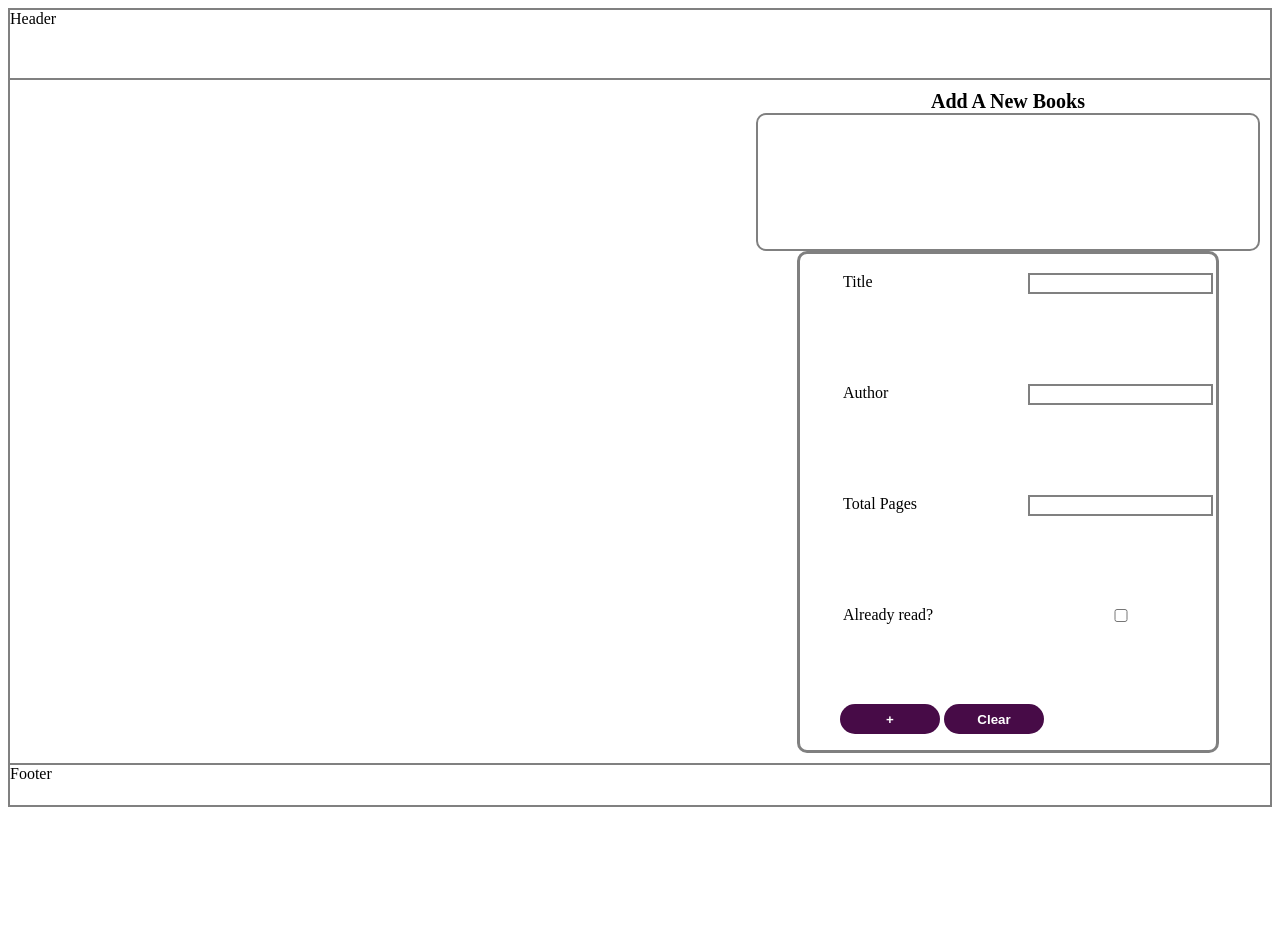
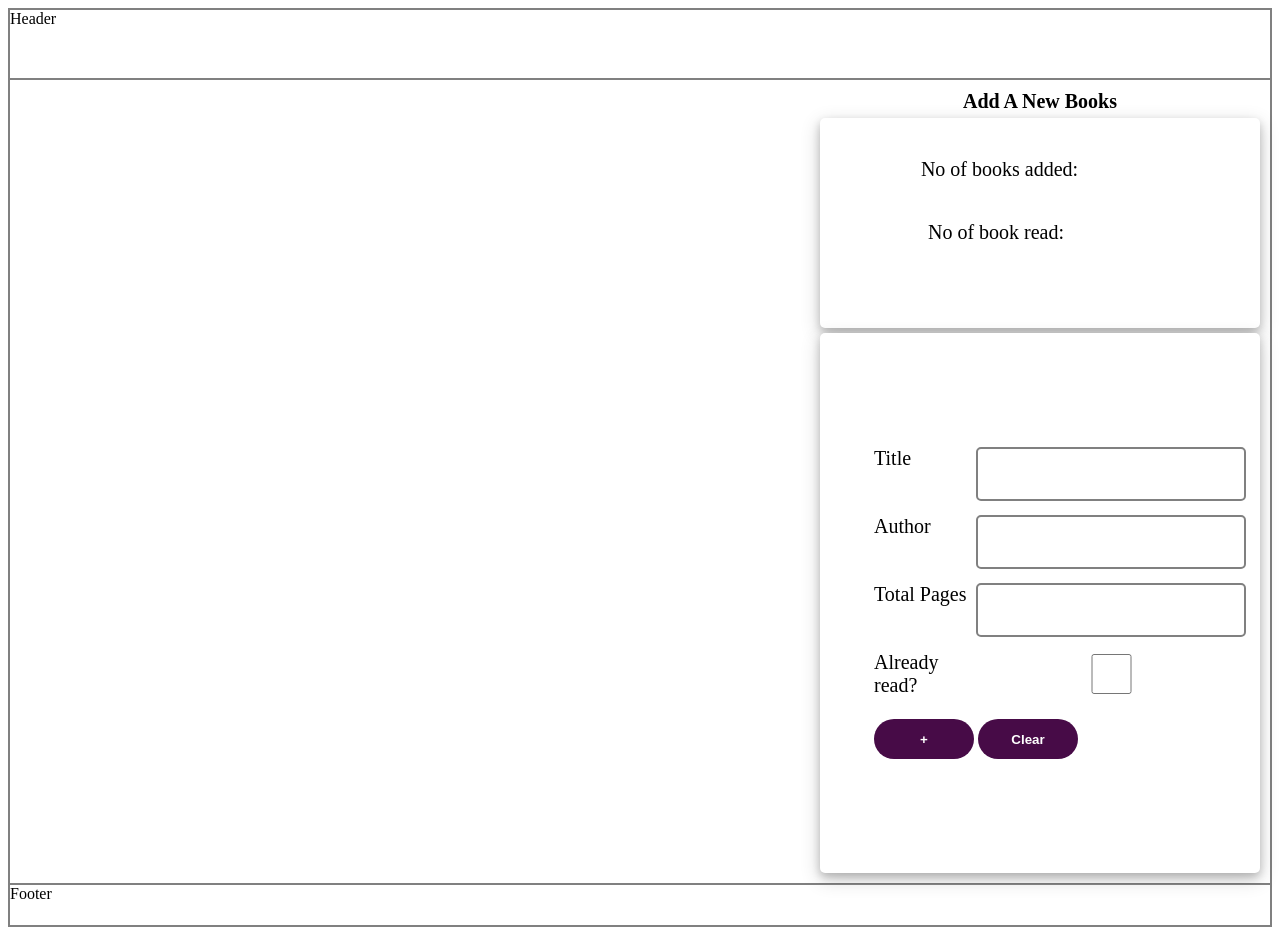
Before and after one commit to maxi-nebula/Project_Library, a plain HTML site: page index.html in a window 1280 px wide. Before the commit the page ends 815 px from the top, so only its background shows below. Drawn offline with Linux system fonts and the light colour scheme.

Commit message:
working on counter value and form styling

```diff
--- a/index.html
+++ b/index.html
@@ -18,11 +18,20 @@
         </div>
         <div class="add_book_area">
           <span>Add A New Books</span>
-          <div class="book_counter"></div>
+          <div class="book_counter">
+            <div>
+              <p>No of books added:</p>
+              <p id="bookcounter"></p>
+            </div>
+            <div>
+              <p>No of book read:</p>
+              <p id="booksread"></p>
+            </div>
+          </div>
 
-          <div class="form_container">
+          <div>
             <form action="post">
-              <div class="form_contents">
+              <div class="form-container">
                 <ul>
                   <li>
                     <label for="book_title">Title</label>
--- a/script.js
+++ b/script.js
@@ -19,6 +19,7 @@ function addNewBook(title, author, pages, alreadyRead) {
 //adding a card on button click and also getting the values from the UI and sending it to the constructor
 plusButton.addEventListener("click", (event) => {
   counter = counter + 1;
+  let bookCounterValue = 0;
 
   event.preventDefault();
 
@@ -35,11 +36,13 @@ plusButton.addEventListener("click", (event) => {
   myLibrary.push(newBook);
   addCard(myLibrary, counter, aRead);
   clearForm(inputValues);
+  bookCounter(bookCounterValue);
 });
 
 //add card function, this is the main function of the project
 addCard = (mL, cV, aR) => {
   /*mapping each field of the object into seperate array like title array,auhtors array,pages array and read status array*/
+  let readCount = 0;
   let titles = mL.map((L) => L.title);
   let authors = mL.map((L) => L.author);
   let pages = mL.map((L) => L.pages);
@@ -94,17 +97,20 @@ addCard = (mL, cV, aR) => {
   const rsDet = document.getElementById(`rstatus${cV}`);
   const bcId = document.getElementById(`bc_${cV}`);
   rButton.setAttribute("class", "rbutton");
-  removeCard(rButton, bookID);
+  removeCard(rButton, bookID, bookCounter);
   switchStatus(rsDet, bcId, aR);
 };
 
 /*removing button function */
 
-removeCard = (rB, bID) => {
+removeCard = (rB, bID, V) => {
   rB.addEventListener("click", () => {
+    V = V - 1;
     const tobeRemoved = document.getElementById(bID);
 
     tobeRemoved.remove();
+
+    bookCounter(V);
   });
 };
 
@@ -145,3 +151,12 @@ clearForm = (ipV) => {
     ip.value = "";
   });
 };
+
+bookCounter = (bC) => {
+  bC = bC + 1;
+  console.log(bC);
+  const bookCount = document.getElementById("bookcounter");
+  bookCount.textContent = `${bC}`;
+
+  const readBooks = document.getElementById("booksread");
+};
--- a/style.css
+++ b/style.css
@@ -13,7 +13,7 @@
 
 .main_content {
   display: grid;
-  grid-template-columns: 2fr 1fr;
+  grid-template-columns: 3fr 1fr;
   grid-template-rows: repeat(auto-fit, minmax(200px, 1fr));
   gap: 20px;
 
@@ -39,7 +39,7 @@
 
 .add_book_area {
   display: grid;
-  grid-template-rows: 1fr 6fr;
+  gap: 5px;
 }
 
 .add_book_area span {
@@ -48,18 +48,45 @@
   text-align: center;
 }
 .book_counter {
-  border: 2px solid gray;
-  border-radius: 10px;
-  width: 500px;
+  border-radius: 5px;
+  box-shadow: 0 4px 8px 0 rgba(0, 0, 0, 0.2), 0 6px 20px 0 rgba(0, 0, 0, 0.19);
+  background-color: #ffffff;
+  height: 170px;
+  width: 400px;
+  padding: 20px;
+  color: black;
+  text-align: justify;
+  font-weight: 900px;
+  font-size: 20px;
 }
 
+.book_counter div {
+  display: flex;
+  justify-content: space-evenly;
+}
 .form-container {
   display: flex;
-  justify-content: flex-start;
+  justify-content: center;
   align-items: center;
-  padding: 10px;
+  border-radius: 5px;
+  box-shadow: 0 4px 8px 0 rgba(0, 0, 0, 0.2), 0 6px 20px 0 rgba(0, 0, 0, 0.19);
+  background-color: #ffffff;
+  height: 500px;
+  width: 400px;
+  padding: 20px;
+  color: black;
 }
 
+.form-container input {
+  height: 40px;
+  border-radius: 5px;
+  padding: 5px;
+}
+
+.form-container label {
+  font-size: 20px;
+  font-weight: 800px;
+}
 ul,
 li {
   list-style: none;
@@ -67,14 +94,9 @@ li {
 
 ul li {
   display: grid;
-  padding: 3px;
-  grid-template-columns: repeat(2, 1fr);
-  grid-template-rows: repeat(5, 1fr);
-
-  /* display: flex;
-  justify-content: space-evenly;
-  align-items: center;
-  padding: 20px;*/
+  grid-template-columns: 100px 270px;
+  grid-template-rows: 10px 10px 10px 10px 20px;
+  gap: 2px;
 }
 img {
   height: 30px;
@@ -169,7 +191,7 @@ input {
 
 .button-others {
   width: 100px;
-  height: 30px;
+  height: 40px;
   border-radius: 20px;
   color: white;
   font-weight: bold;
```
